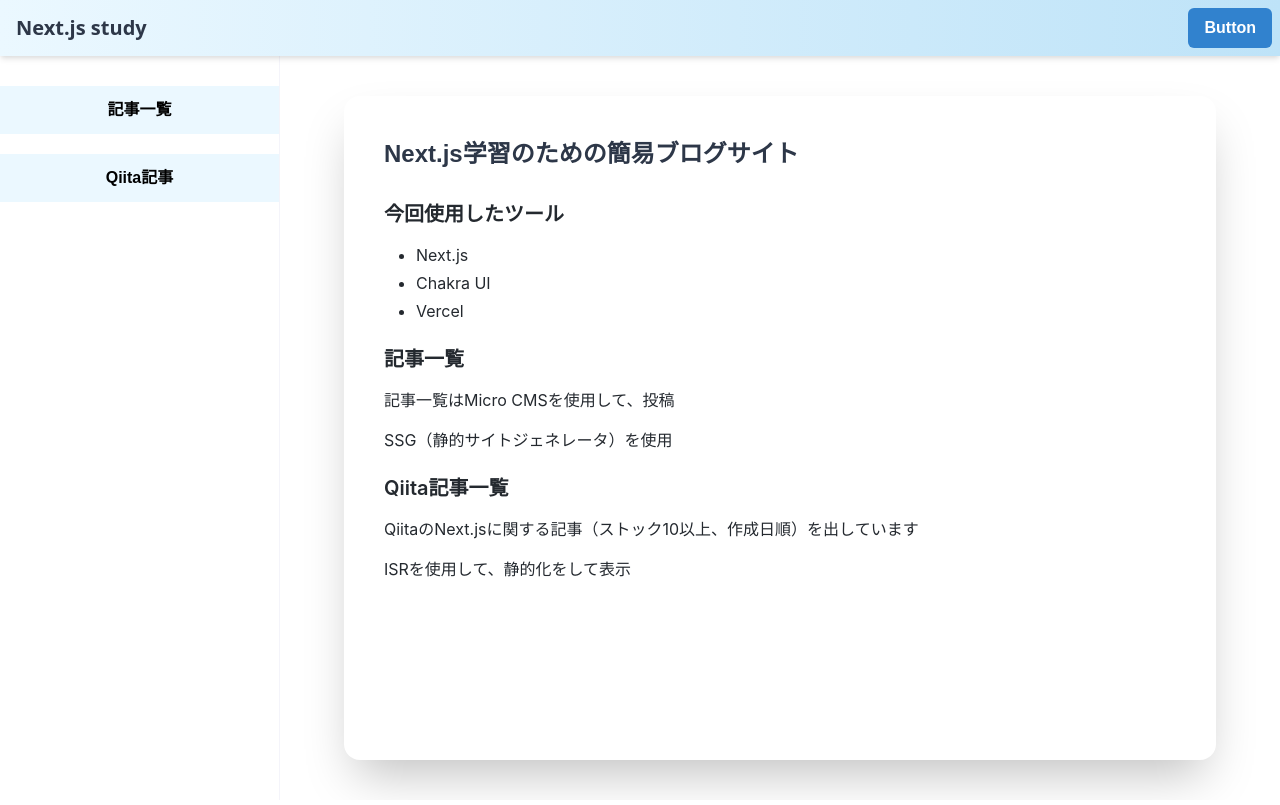
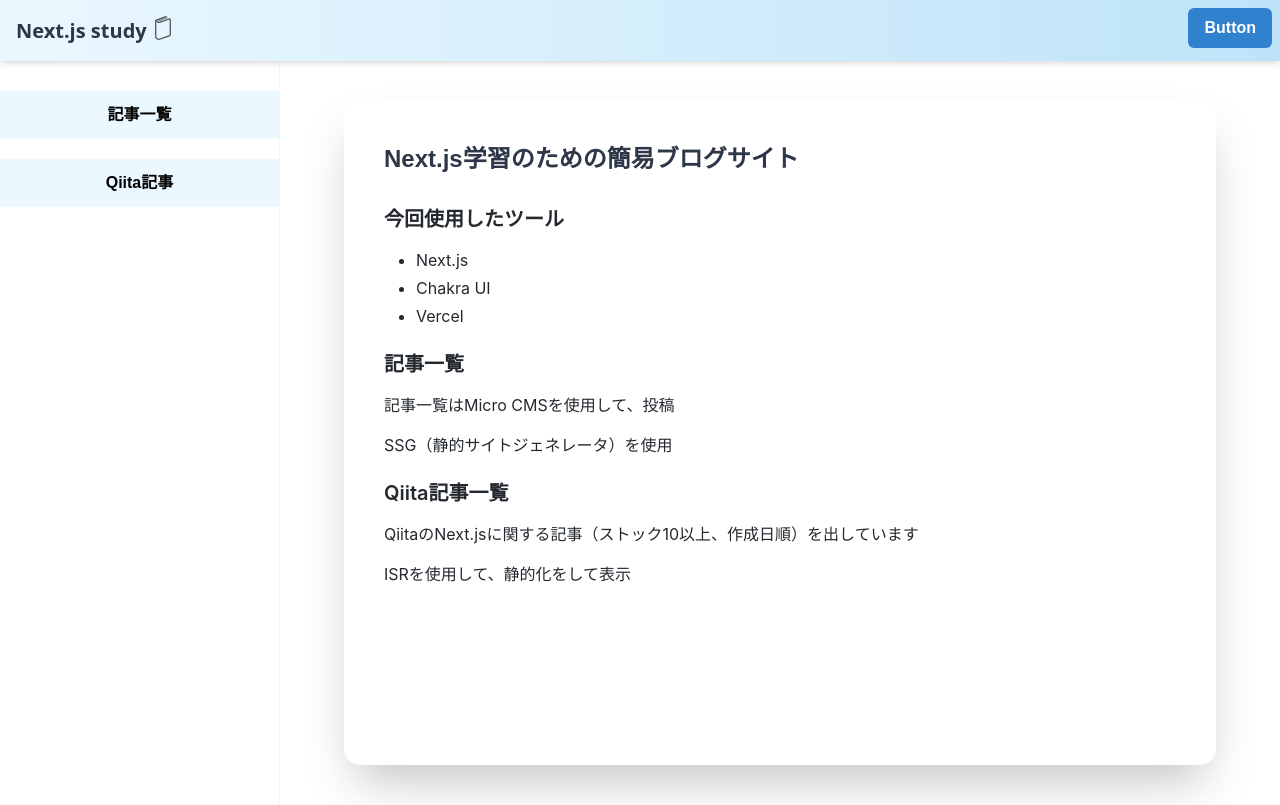
Before and after one commit to Takuya-wool-Sato/next-blog-micro-cms, a Next.js app: page / in a window 1280 px wide. Built offline with nearby package versions, Linux system fonts and the light colour scheme.

Commit message:
icon追加

```diff
--- a/components/templates/Header.tsx
+++ b/components/templates/Header.tsx
@@ -1,6 +1,7 @@
 import { memo, FC } from 'react'
 import { Flex, Box, Heading, Spacer, Button } from '@chakra-ui/react'
 import NextLink from "next/link"
+import Image from 'next/image'
 
 // eslint-disable-next-line react/display-name
 export const Header: FC = memo(() => {
@@ -17,9 +18,14 @@ export const Header: FC = memo(() => {
       >
         <Box p='2'>
           <Heading size='md'>
-            <NextLink href='/' passHref>
-              Next.js study
-            </NextLink>
+            <Flex align={"center"}>
+              <NextLink href='/' passHref>
+                Next.js study
+              </NextLink>
+              <Box ml={"1"}>
+                <Image src="/logo.svg" alt="Vercel Logo" width={24} height={24} />
+              </Box>
+            </Flex>
           </Heading>
         </Box>
         <Spacer />
```
Also changed, not shown: public/logo.svg (added).
